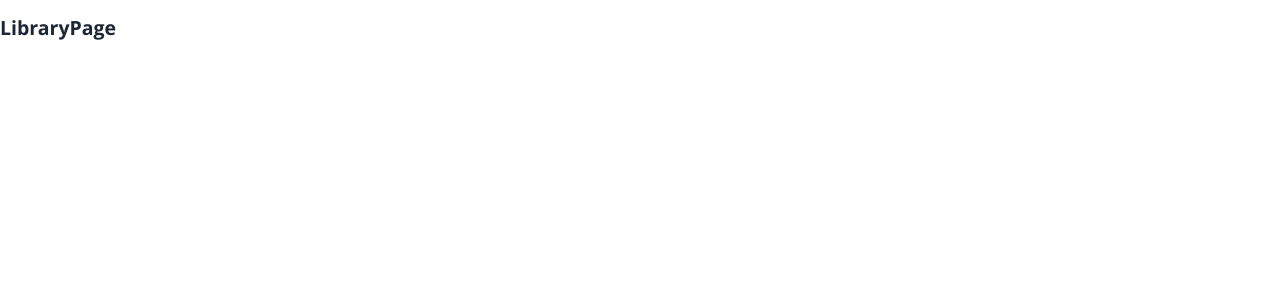
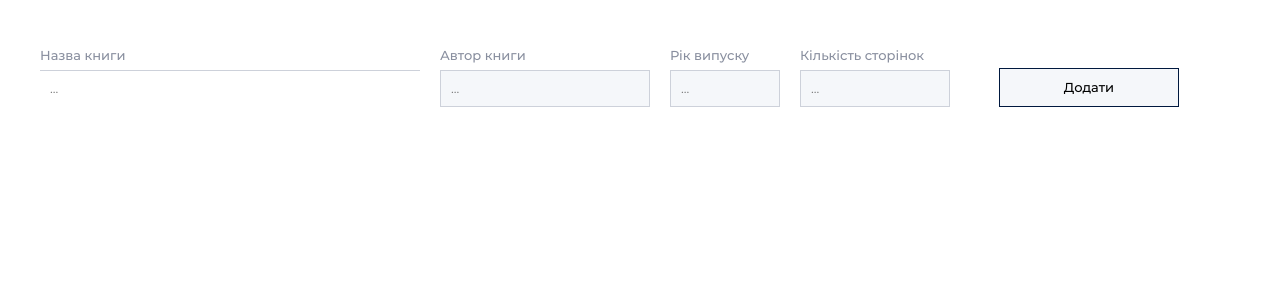
Before and after one commit to iVolovyk/read_books_app, a React (Create React App) app: page /library in a window 1280 px wide. Shown: the top 300 px of the page. Built offline with nearby package versions, Linux system fonts and the light colour scheme.

Commit message:
done addBook sction

```diff
--- a/src/components/App.js
+++ b/src/components/App.js
@@ -1,7 +1,7 @@
 import React from 'react';
 import { Route, Switch, Redirect } from 'react-router-dom';
 import LoginPage from '../pages/LoginPage/LoginPage';
-import LibraryPage from '../pages/LibraryPage/LibraryPage';
+import LibraryPage from '../pages/LibraryPage/LibraryPageContainer';
 import TrainingPage from '../pages/TrainingPage/TrainingPage';
 import RegistrationPage from '../pages/RegistrationPage/RegistrationPage';
 
--- a/src/pages/LibraryPage/LibraryPage.js
+++ b/src/pages/LibraryPage/LibraryPage.js
@@ -1,11 +1,95 @@
+/* eslint-disable jsx-a11y/label-has-associated-control */
 import React, { Component } from 'react';
+import PropTypes from 'prop-types';
+import css from './LibraryPage.module.css';
 
 class LibraryPage extends Component {
-  state = {};
+  state = { title: '', author: '', year: '', pageNumber: '' };
+
+  resetState = () => {
+    this.setState({
+      title: '',
+      author: '',
+      year: '',
+      pageNumber: '',
+    });
+  };
+
+  handleSubmit = evt => {
+    evt.preventDefault();
+    this.props.addBooks(this.state);
+    this.resetState();
+  };
+
+  handleChange = ({ target }) => {
+    const { name, value } = target;
+    this.setState({ [name]: value });
+  };
 
   render() {
-    return <h2>LibraryPage</h2>;
+    const { title, author, year, pageNumber } = this.state;
+    return (
+      <div className={css.container}>
+        <form className={css.form} onSubmit={this.handleSubmit}>
+          <label>
+            Назва книги
+            <input
+              placeholder="..."
+              className={css.title}
+              onChange={this.handleChange}
+              type="text"
+              name="title"
+              value={title}
+              required
+            />
+          </label>
+          <div className={css.tablet}>
+            <label>
+              Автор книги
+              <input
+                placeholder="..."
+                className={css.author}
+                onChange={this.handleChange}
+                type="text"
+                name="author"
+                value={author}
+              />
+            </label>
+            <label>
+              Рік випуску
+              <input
+                placeholder="..."
+                className={css.year}
+                onChange={this.handleChange}
+                type="number"
+                name="year"
+                value={year}
+              />
+            </label>
+            <label>
+              Кількість сторінок
+              <input
+                placeholder="..."
+                className={css.pageNumber}
+                onChange={this.handleChange}
+                type="number"
+                name="pageNumber"
+                value={pageNumber}
+                required
+              />
+            </label>
+          </div>
+          <button type="submit" className={css.button}>
+            Додати
+          </button>
+        </form>
+      </div>
+    );
   }
 }
 
 export default LibraryPage;
+
+LibraryPage.propTypes = {
+  addBooks: PropTypes.func.isRequired,
+};
--- a/src/pages/LibraryPage/LibraryPage.module.css
+++ b/src/pages/LibraryPage/LibraryPage.module.css
@@ -0,0 +1,147 @@
+/* .container {
+ background-color: #f5f7fa;
+ margin-top: 60px;
+ min-height: 800px;
+ width: 300px;
+ margin: auto;
+} */
+
+.form {
+  display: flex;
+  flex-direction: column;
+  justify-content: center;
+  padding: 40px 40px;
+}
+
+label {
+  display: flex;
+  flex-direction: column;
+  font-family: Montserrat;
+  font-weight: 500;
+  color: #898f9f;
+  font-size: 13px;
+  line-height: 30px;
+}
+
+label:not(:last-child) {
+  margin-right: 20px;
+}
+
+input {
+  padding: 6px;
+}
+
+.title {
+  background-color: #ffffff;
+  border: none;
+  border-top:  1px solid #cdd1da;
+}
+
+.author {
+  background-color: #f5f7fa;
+  border: 1px solid #cdd1da;
+}
+
+.year {
+  background-color: #f5f7fa;
+  border: 1px solid #cdd1da;
+  width: 50px;
+}
+
+.pageNumber {
+  background-color: #f5f7fa;
+  margin-right: 40px;
+  border: 1px solid #cdd1da;
+  width: 50px;
+}
+
+.button {
+ width: 180px;
+ margin-top: 28px;
+ background-color: #f5f7fa;
+ font-family: Montserrat;
+ font-weight: 500;
+ font-size: 13px;
+ border: 1px solid #00183e;
+ outline-color: none;
+ padding: 6px;
+}
+
+.button:hover:focus {
+  background-color: #ff6b00;
+}
+
+
+
+@media (min-width: 768px) {
+  .container {
+    width: 680px;
+  }
+
+  .tablet {
+    display: flex;
+    flex-direction: row;
+    margin-top: 20px;
+  }
+
+  .title {
+    width: 560px;
+  }
+
+  .author {
+    width: 270px;
+  }
+
+  .year {
+    width: 116px;
+  }
+
+  .pageNumber {
+    width: 134px;
+  }
+
+  .button {
+    width: 180px;
+    padding: 8px;
+    margin-left: auto;
+    margin-right: auto;
+   }
+}
+
+
+@media (min-width: 1264px) {
+  .container {
+    width: 1228px;
+  }
+
+  .form {
+    display: flex;
+    flex-direction: row;
+  }
+
+  .tablet {
+    display: flex;
+    flex-direction: row;
+    margin-top: 0;
+  }
+
+  .title {
+    width: 380px;
+  }
+
+  .author {
+    width: 210px;
+  }
+  .year {
+    width: 110px;
+  }
+
+  .pageNumber {
+    width: 150px;
+  }
+
+ input {
+  padding: 10px;
+}
+
+}
--- /dev/null
+++ b/src/pages/LibraryPage/LibraryPageContainer.js
@@ -0,0 +1,12 @@
+import { connect } from 'react-redux';
+import LibraryPage from './LibraryPage';
+import { addBooks } from '../../redux/Books/BooksActions';
+
+const mapDispatchToProps = {
+  addBooks,
+};
+
+export default connect(
+  null,
+  mapDispatchToProps,
+)(LibraryPage);
--- /dev/null
+++ b/src/redux/Books/BooksActions.js
@@ -0,0 +1,9 @@
+/* eslint-disable import/prefer-default-export */
+export const Type = {
+  ADD_BOOKS: 'ADD_BOOKS',
+};
+
+export const addBooks = book => ({
+  type: Type.ADD_BOOKS,
+  payload: book,
+});
--- /dev/null
+++ b/src/redux/Books/BooksOperations.js
@@ -0,0 +1 @@
+// https://book-read.goit.co.ua/api/v1/books/create
--- /dev/null
+++ b/src/redux/Books/BooksReducer.js
@@ -0,0 +1,16 @@
+/* eslint-disable import/prefer-default-export */
+import { combineReducers } from 'redux';
+import { Type } from './BooksActions';
+
+const books = (state = [], { type, payload }) => {
+  switch (type) {
+    case Type.ADD_BOOKS:
+      return [payload, ...state];
+    default:
+      return state;
+  }
+};
+
+export const BooksReducer = combineReducers({
+  books,
+});
--- /dev/null
+++ b/src/redux/Books/BooksSelektors.js
@@ -0,0 +1,2 @@
+/* eslint-disable import/prefer-default-export */
+export const getBooks = state => state.BooksReducer.books;
--- a/src/redux/store.js
+++ b/src/redux/store.js
@@ -1,12 +1,14 @@
 import { createStore, combineReducers, applyMiddleware } from 'redux';
 import { composeWithDevTools } from 'redux-devtools-extension';
 import ReduxThunk from 'redux-thunk';
+import { BooksReducer } from './Books/BooksReducer';
 // импортируем сюда свои редюсеры
 
 const rootReducer = combineReducers({
   session: (prevState = {}, action) => {
     return { a: 1 };
   },
+  BooksReducer,
 });
 
 const enhancer = applyMiddleware(ReduxThunk);
```
